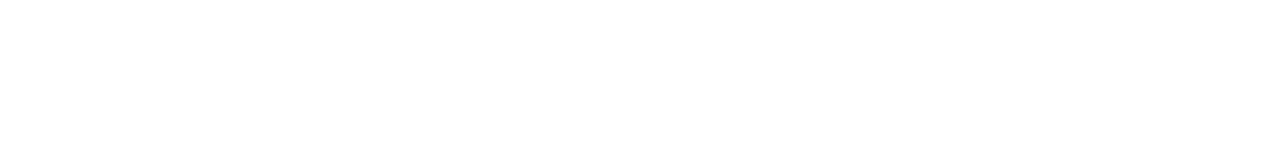
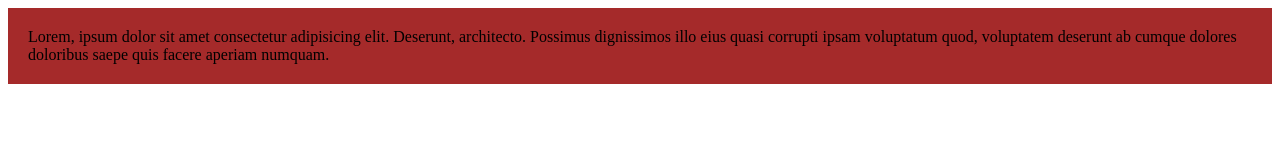
Before and after one commit to Ahmedalislam/my-simple-website, a plain HTML site: page index.html in a window 1280 px wide. Drawn offline with Linux system fonts and the light colour scheme.

Commit message:
added first blog

```diff
--- a/index.html
+++ b/index.html
@@ -4,8 +4,11 @@
     <meta charset="UTF-8">
     <meta name="viewport" content="width=device-width, initial-scale=1.0">
     <title>My simple website</title>
+    <link rel="stylesheet" href="styles/style.css">
 </head>
 <body>
-
+    <div>
+        Lorem, ipsum dolor sit amet consectetur adipisicing elit. Deserunt, architecto. Possimus dignissimos illo eius quasi corrupti ipsam voluptatum quod, voluptatem deserunt ab cumque dolores doloribus saepe quis facere aperiam numquam.
+    </div>
 </body>
 </html>
--- /dev/null
+++ b/styles/style.css
@@ -0,0 +1,4 @@
+div{
+    background-color: brown;
+padding: 20px;
+}
```
